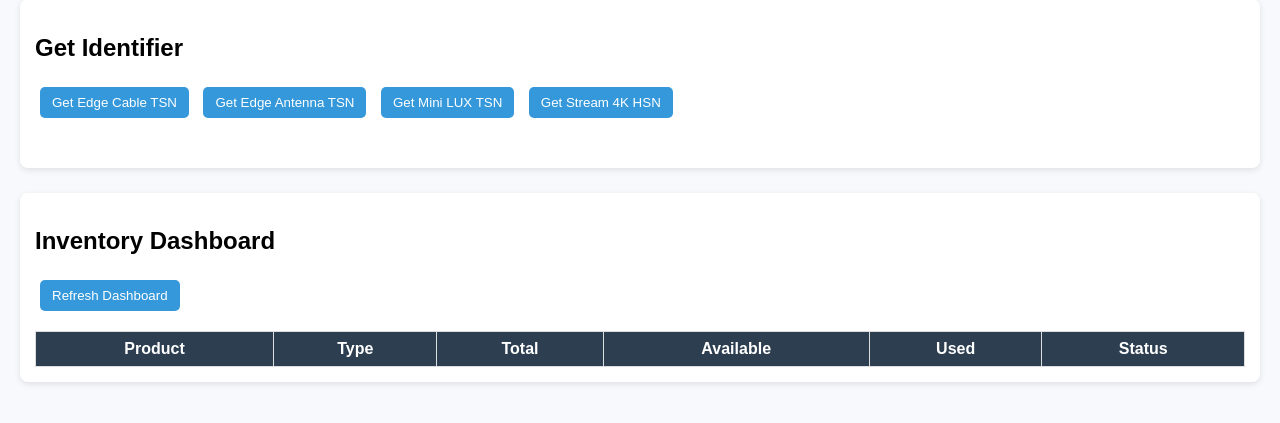
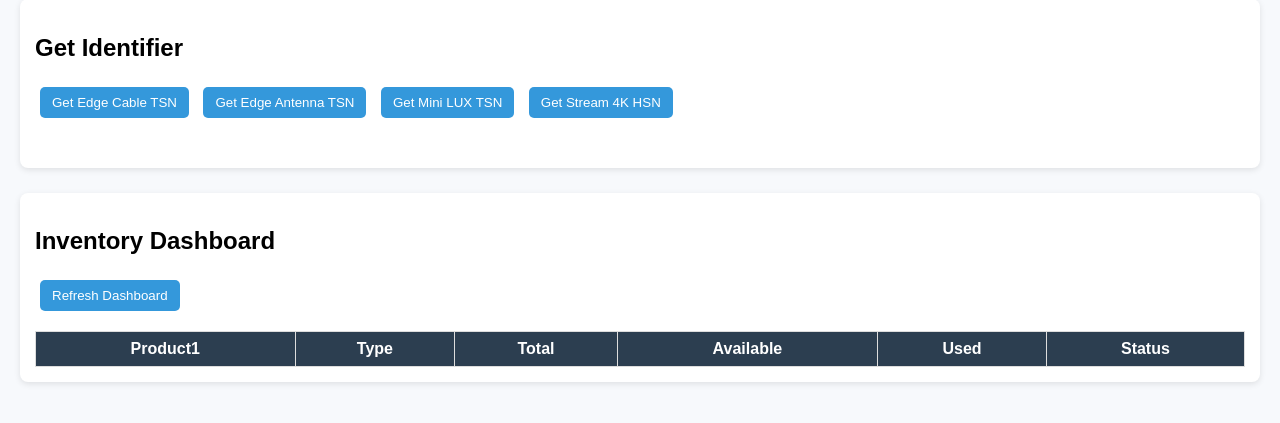
Before and after one commit to swayanp/tsn-hsn-manager, a FastAPI app: page /ui in a window 1280 px wide. Shown: the part 275-698 px from the top of the page. Run offline with FastAPI, Linux system fonts and the light colour scheme; lists and menus that the app fills with data are empty.

Commit message:
Some UI changes

```diff
--- a/app/templates/index.html
+++ b/app/templates/index.html
@@ -54,7 +54,7 @@
     <table id="dashboardTable">
         <thead>
             <tr>
-                <th>Product</th>
+                <th>Product1</th>
                 <th>Type</th>
                 <th>Total</th>
                 <th>Available</th>
```
